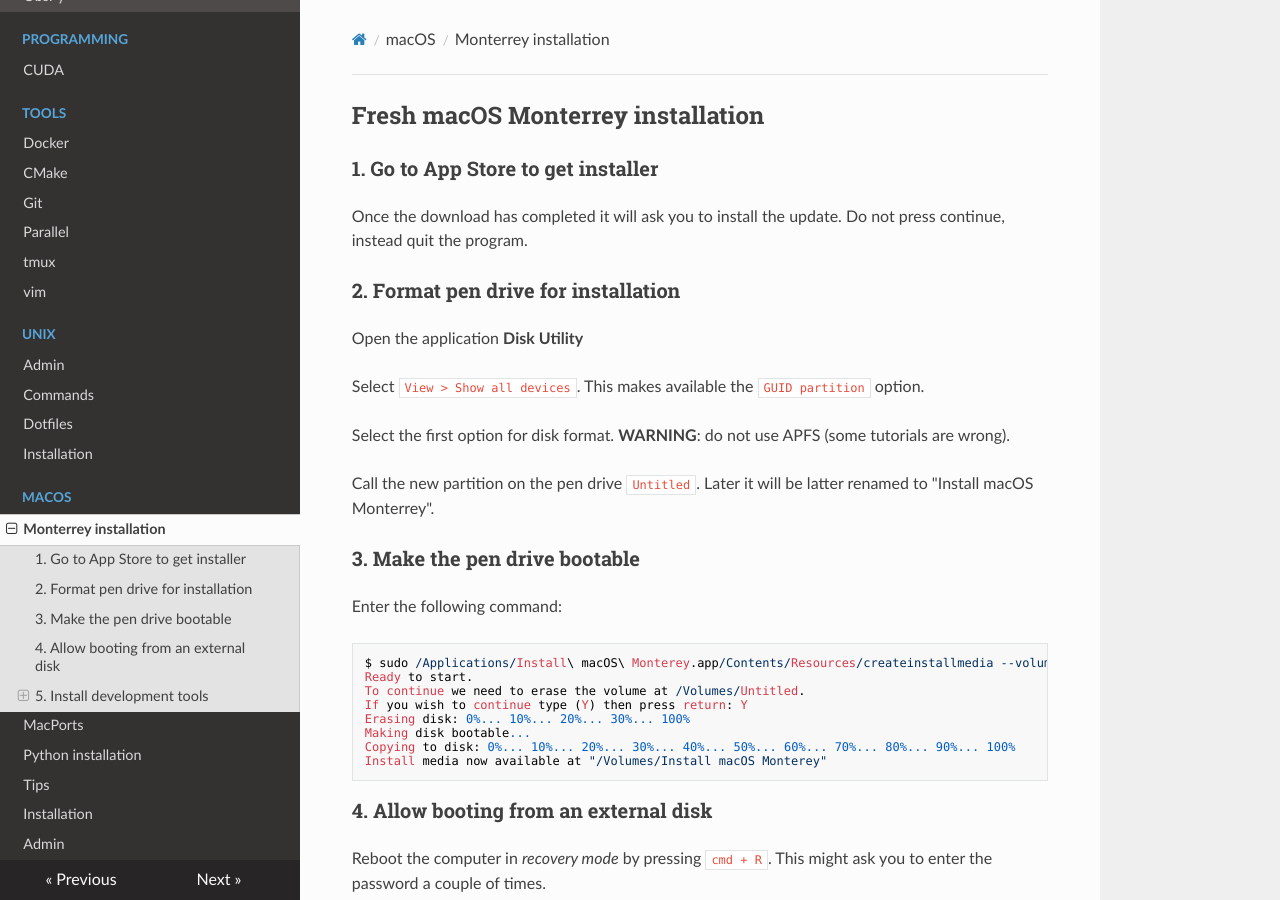
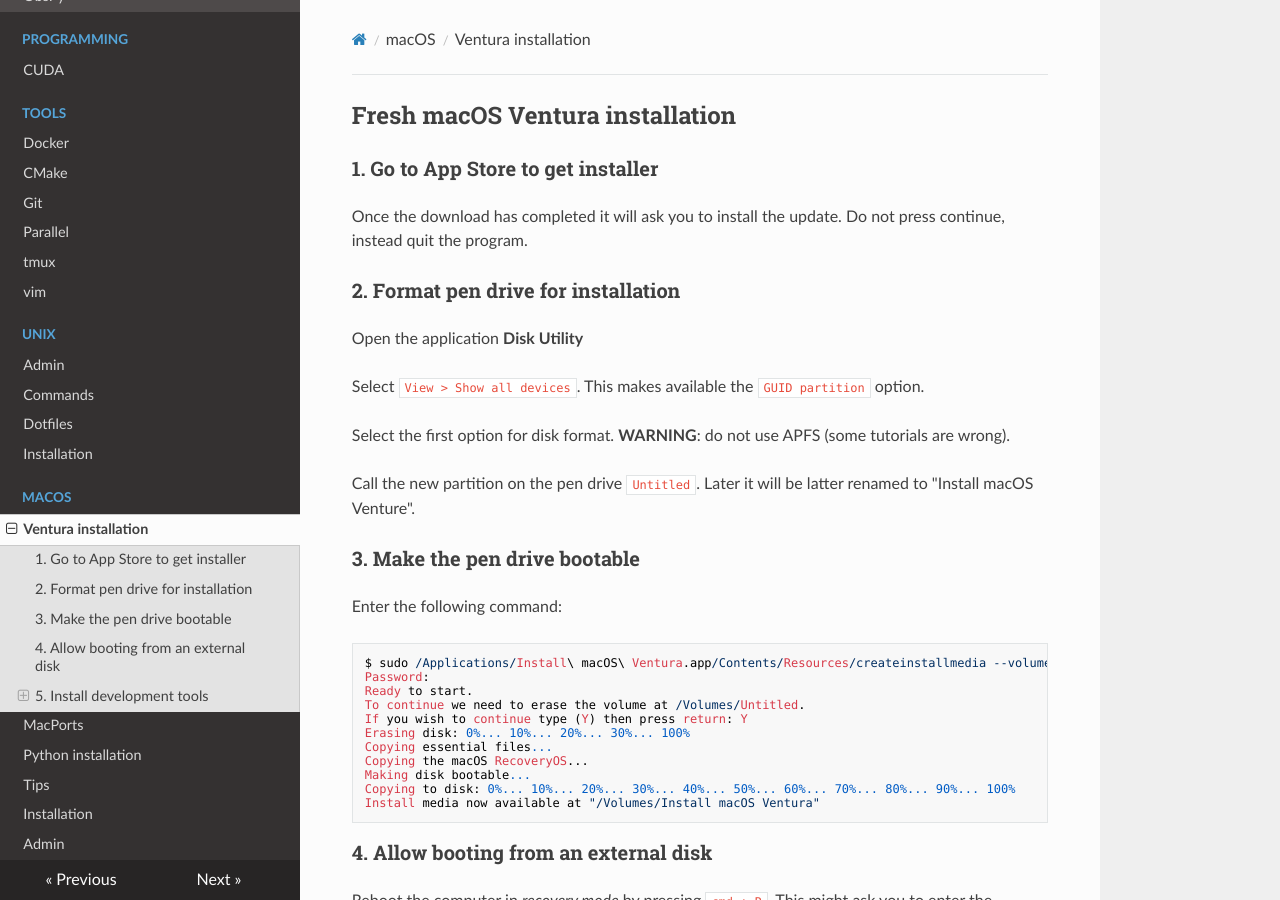
Before and after one commit to avillasenorh/Programming_Notes, an MkDocs documentation site: the page built from docs/macos/ventura.md, in a window 1280 px wide and 900 px high. Built offline with MkDocs 1.6.1, drawn with Linux system fonts in a browser that asks for light colours; nearby versions of some CDN libraries.

Commit message:
Monterrey info updated to Ventura

````diff
--- a/docs/macos/monterrey.md
+++ b/docs/macos/ventura.md
@@ -1,4 +1,4 @@
-## Fresh macOS Monterrey installation
+## Fresh macOS Ventura installation
 
 ### 1. Go to App Store to get installer
 
@@ -14,21 +14,24 @@ Select `View > Show all devices`. This makes available the `GUID partition` opti
 Select the first option for disk format. **WARNING**: do not use APFS (some tutorials are wrong).
 
 Call the new partition on the pen drive `Untitled`. Later it will be latter renamed to
-"Install macOS Monterrey".
+"Install macOS Venture".
 
 ### 3. Make the pen drive bootable
 
 Enter the following command:
 
 ```
-$ sudo /Applications/Install\ macOS\ Monterey.app/Contents/Resources/createinstallmedia --volume /Volumes/Untitled
+$ sudo /Applications/Install\ macOS\ Ventura.app/Contents/Resources/createinstallmedia --volume /Volumes/Untitled
+Password:
 Ready to start.
 To continue we need to erase the volume at /Volumes/Untitled.
 If you wish to continue type (Y) then press return: Y
 Erasing disk: 0%... 10%... 20%... 30%... 100%
+Copying essential files...
+Copying the macOS RecoveryOS...
 Making disk bootable...
 Copying to disk: 0%... 10%... 20%... 30%... 40%... 50%... 60%... 70%... 80%... 90%... 100%
-Install media now available at "/Volumes/Install macOS Monterey"
+Install media now available at "/Volumes/Install macOS Ventura"
 ```
 
 ### 4. Allow booting from an external disk
--- a/mkdocs.yml
+++ b/mkdocs.yml
@@ -30,7 +30,7 @@ nav:
         - Dotfiles: 'unix/dotfiles.md'
         - Installation: 'unix/installation.md'
     - macOS:
-        - Monterrey installation: 'macos/monterrey.md'
+        - Ventura installation: 'macos/ventura.md'
         - MacPorts: 'macos/macports.md'
         - Python installation: 'macos/python.md'
         - Tips: 'macos/tips.md'
````
